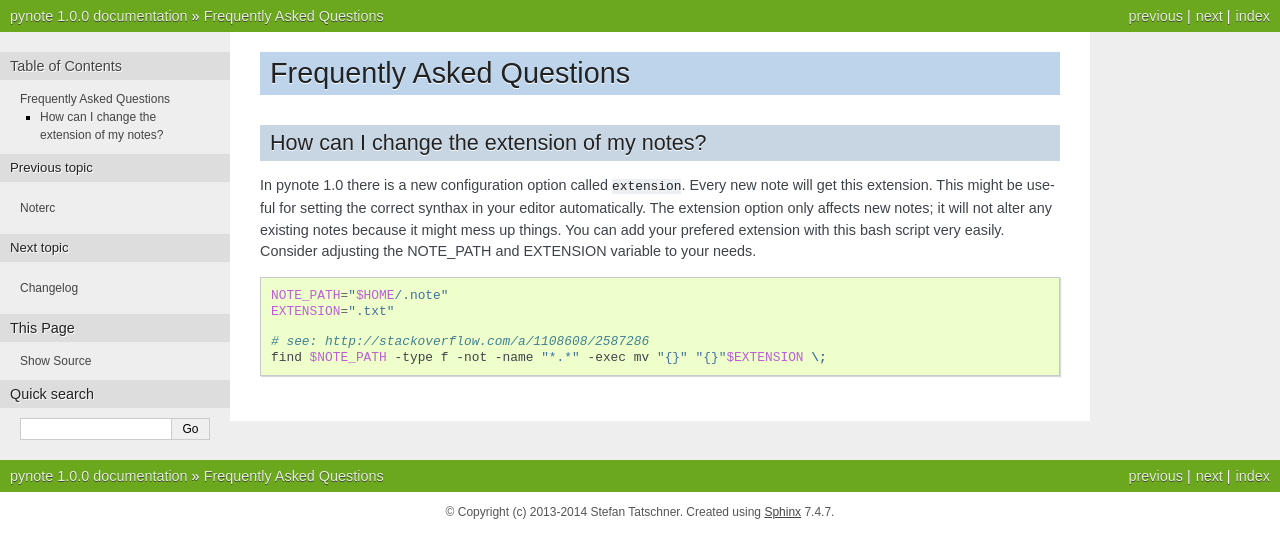
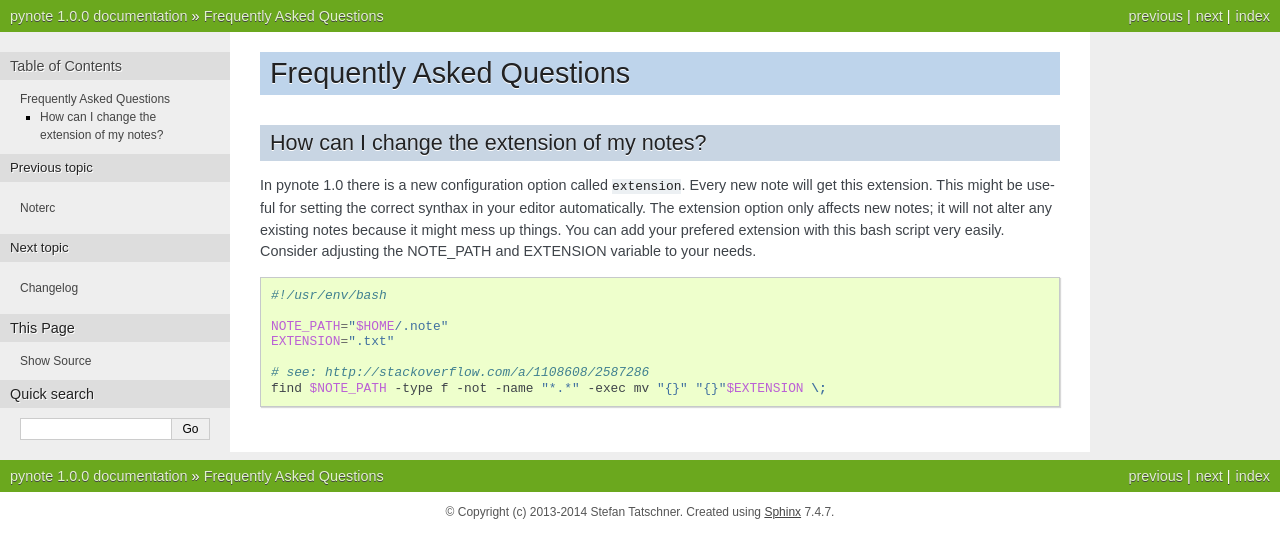
Before and after one commit to fastpacecolding/pynote, a Sphinx documentation site: the page built from doc/faq.rst, in a window 1280 px wide. Shown: the top 558 px of the page. Built offline with Sphinx 7.4.7, drawn with Linux system fonts in a browser that asks for light colours.

Commit message:
Added shebang to faq script

```diff
--- a/doc/faq.rst
+++ b/doc/faq.rst
@@ -14,6 +14,8 @@
 
 .. code-block:: bash
 
+    #!/usr/env/bash
+
     NOTE_PATH="$HOME/.note"
     EXTENSION=".txt"
 
```
